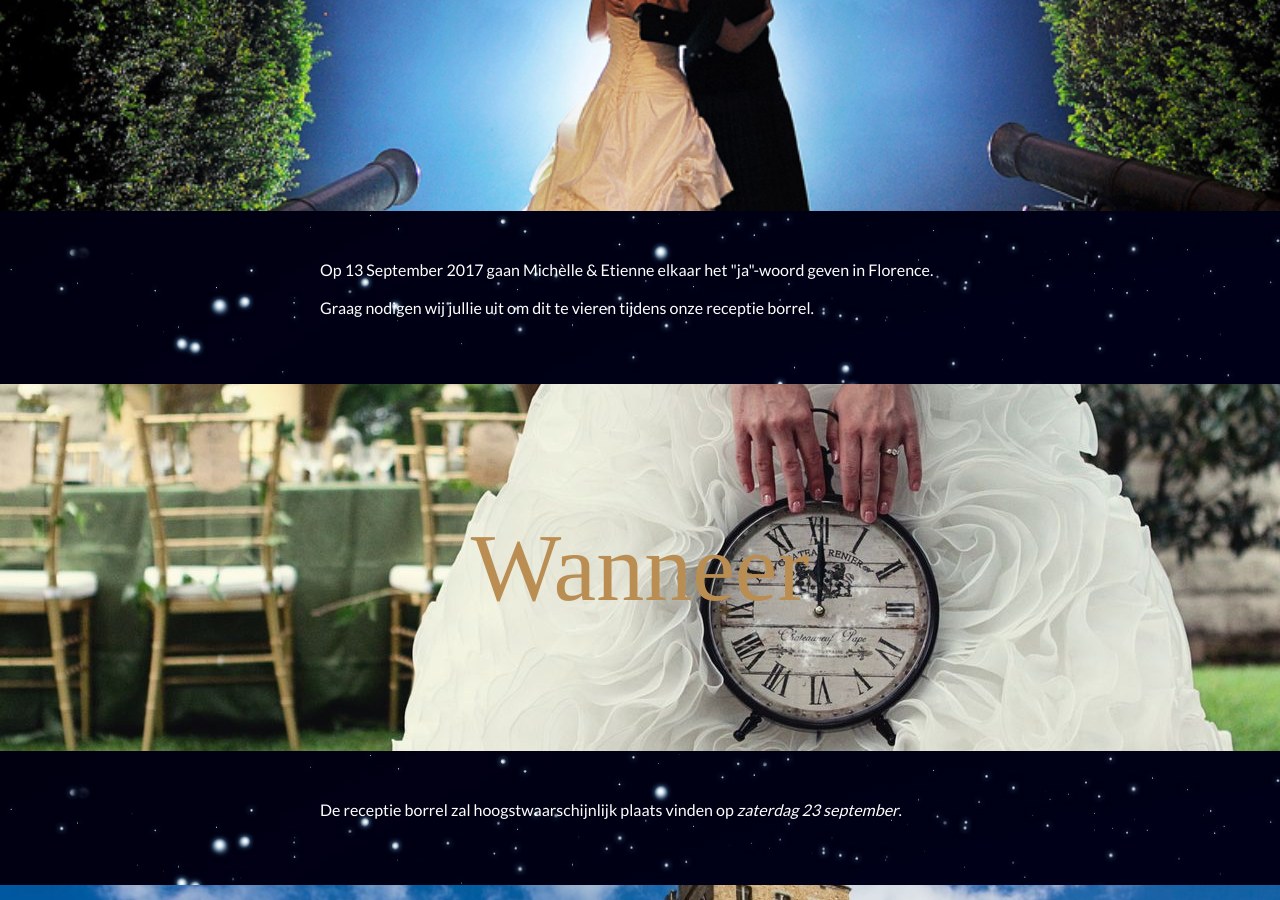
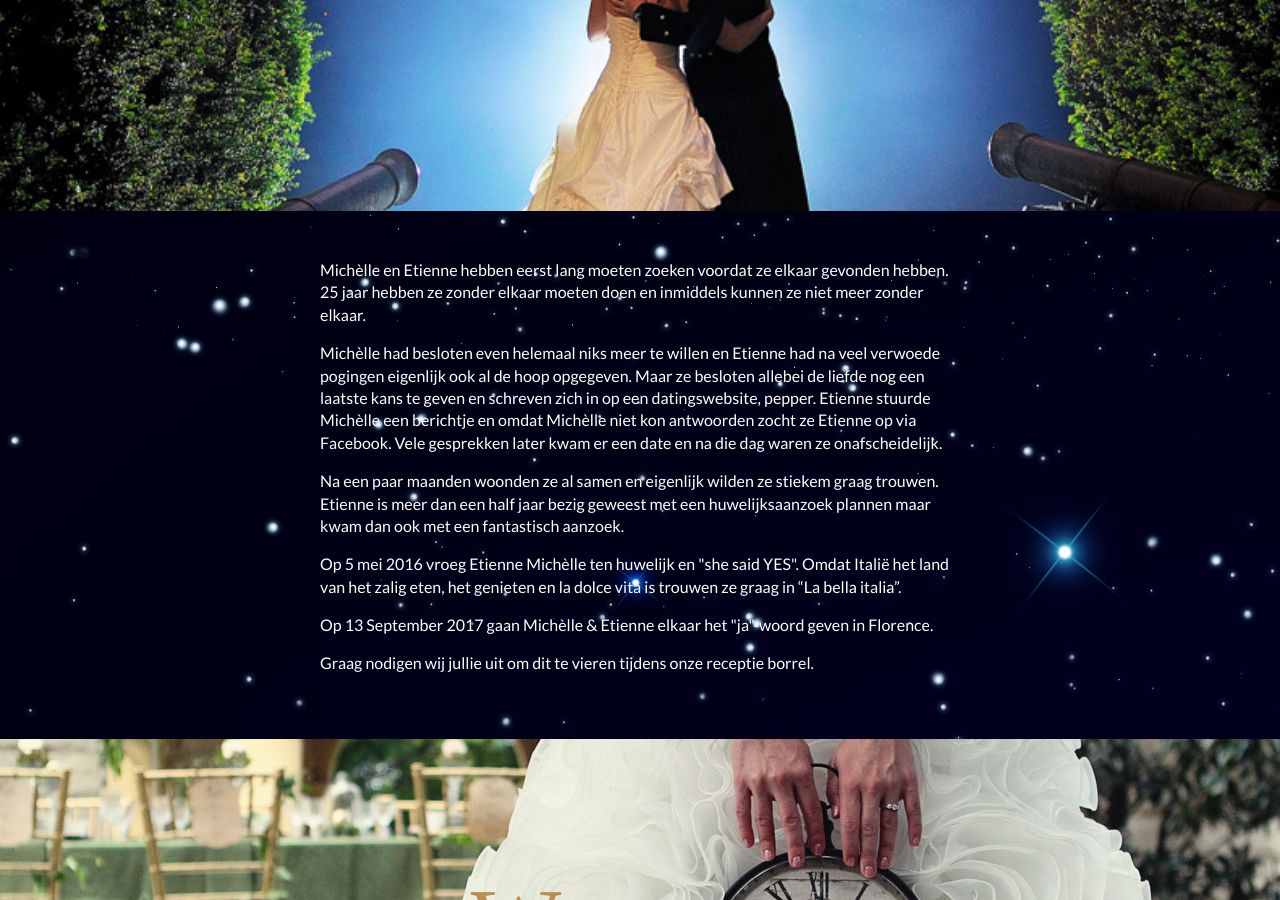
Before and after one commit to eirvandelden/receptie, a Jekyll site: the page built from index.md, in a window 1280 px wide and 900 px high, scrolled down 689 px. Built offline with Jekyll 4.4.1, drawn with Linux system fonts in a browser that asks for light colours; some web fonts are replaced; some of the changed text lies outside the part shown.

Commit message:
tekstuele veranderingen

```diff
--- a/index.md
+++ b/index.md
@@ -8,6 +8,18 @@ layout: default
 
 <div class="text-block">
   <div class="text-block-inner">
+    <p>
+      Michèlle en Etienne hebben eerst lang moeten zoeken voordat ze elkaar gevonden hebben. 25 jaar hebben ze zonder elkaar moeten doen en inmiddels kunnen ze niet meer zonder elkaar.
+    </p>
+    <p>
+      Michèlle had besloten even helemaal niks meer te willen en Etienne had na veel verwoede pogingen eigenlijk ook al de hoop opgegeven. Maar ze besloten allebei de liefde nog een laatste kans te geven en schreven zich in op een datingswebsite, pepper. Etienne stuurde Michèlle een berichtje en omdat Michèlle niet kon antwoorden zocht ze Etienne op via Facebook. Vele gesprekken later kwam er een date en na die dag waren ze onafscheidelijk.
+    </p>
+    <p>
+      Na een paar maanden woonden ze al samen en eigenlijk wilden ze stiekem graag trouwen. Etienne is meer dan een half jaar bezig geweest met een huwelijksaanzoek plannen maar kwam dan ook met een fantastisch aanzoek.
+    </p>
+    <p>
+      Op 5 mei 2016 vroeg Etienne Michèlle ten huwelijk en "she said YES". Omdat Italië het land van het zalig eten, het genieten en la dolce vita is trouwen ze graag in “La bella italia”.
+    </p>
     <p>
       Op 13 September 2017 gaan Michèlle & Etienne elkaar het "ja"-woord geven in Florence.
     </p>
@@ -69,8 +81,9 @@ layout: default
   <div class="text-block-inner">
     <p>
       De bruiloft zelf vind plaats op 13 september in Florence, Italie.
-
-      Voor meer informatie over de bruiloft in Italië en om door te geven dat je óók naar Italië komt, kijk dan op <a>italie.vandelden.family</a>
+    </p>
+    <p>
+      Wil jij graag óók naar Italië komen? Voor informatie over wat wij wel of niet voor je kunnen betekenen, én om door te geven dat je naar Italië komt, kijk je op <a href="http://italie.vandelden.family/">italie.vandelden.family</a>
     </p>
   </div>
 </div>
```
